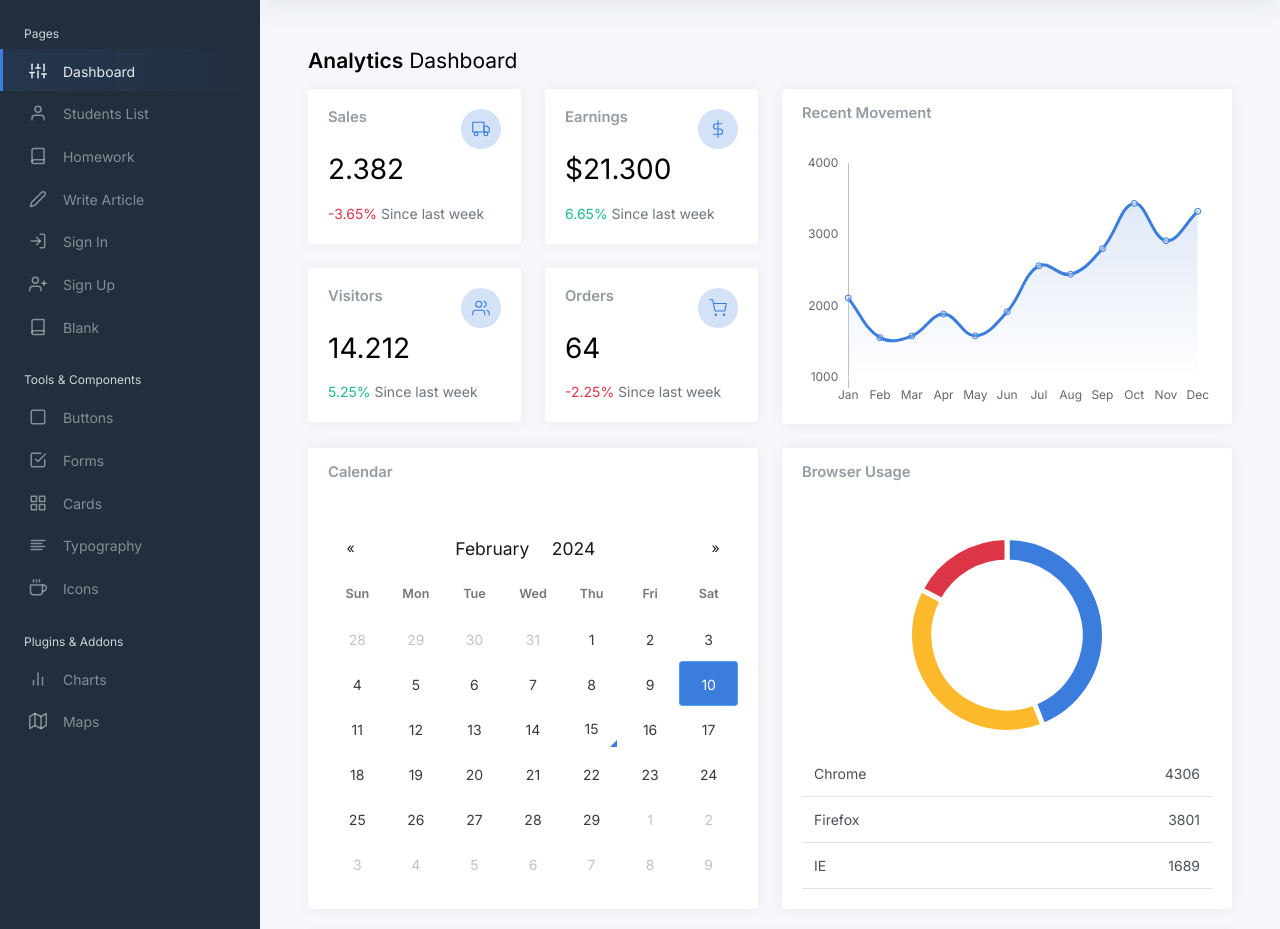
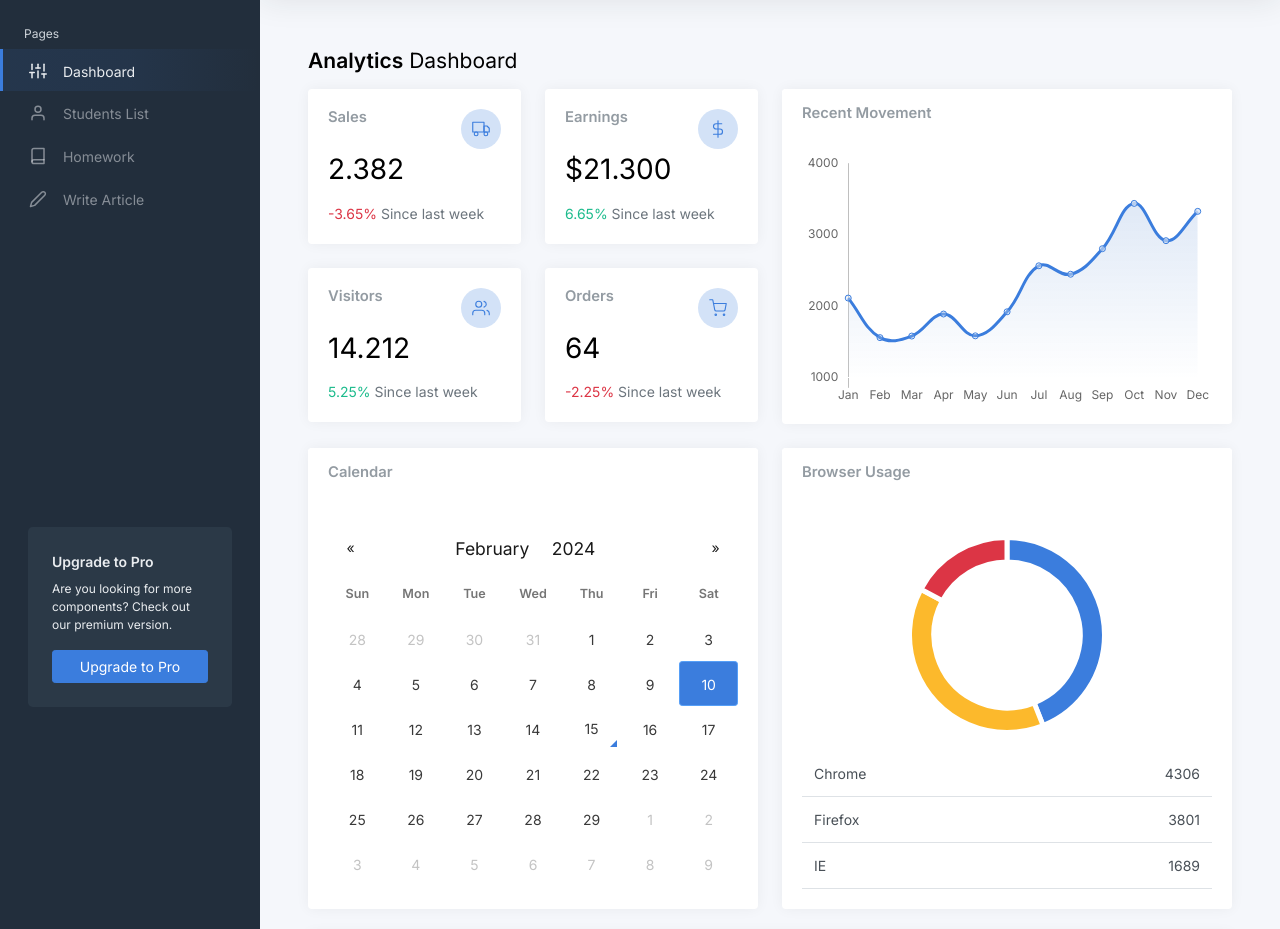
Before and after one commit to amitskasabe/ci_guruji, a CodeIgniter 4 app: the page made by app/Views/admin/static/index.php in a window 1280 px wide. Shown: the part 65-994 px from the top of the page. Run offline with PHP 8.4 and a stand-in for CodeIgniter, Linux system fonts and the light colour scheme; the template is opened without the code that fills it, so the values that code supplies are empty; some libraries are stand-ins or nearby versions.

Commit message:
dashboard modified

```diff
--- a/app/Views/admin/static/components/header.php
+++ b/app/Views/admin/static/components/header.php
@@ -64,79 +64,7 @@
             <span class="align-middle">Write Article</span>
           </a>
         </li>
-        <li class="sidebar-item">
-          <a class="sidebar-link" href="pages-sign-in.html">
-            <i class="align-middle" data-feather="log-in"></i>
-            <span class="align-middle">Sign In</span>
-          </a>
-        </li>
 
-        <li class="sidebar-item">
-          <a class="sidebar-link" href="pages-sign-up.html">
-            <i class="align-middle" data-feather="user-plus"></i>
-            <span class="align-middle">Sign Up</span>
-          </a>
-        </li>
-
-        <li class="sidebar-item">
-          <a class="sidebar-link" href="pages-blank.html">
-            <i class="align-middle" data-feather="book"></i>
-            <span class="align-middle">Blank</span>
-          </a>
-        </li>
-
-        <li class="sidebar-header">Tools & Components</li>
-
-        <li class="sidebar-item">
-          <a class="sidebar-link" href="ui-buttons.html">
-            <i class="align-middle" data-feather="square"></i>
-            <span class="align-middle">Buttons</span>
-          </a>
-        </li>
-
-        <li class="sidebar-item">
-          <a class="sidebar-link" href="ui-forms.html">
-            <i class="align-middle" data-feather="check-square"></i>
-            <span class="align-middle">Forms</span>
-          </a>
-        </li>
-
-        <li class="sidebar-item">
-          <a class="sidebar-link" href="ui-cards.html">
-            <i class="align-middle" data-feather="grid"></i>
-            <span class="align-middle">Cards</span>
-          </a>
-        </li>
-
-        <li class="sidebar-item">
-          <a class="sidebar-link" href="ui-typography.html">
-            <i class="align-middle" data-feather="align-left"></i>
-            <span class="align-middle">Typography</span>
-          </a>
-        </li>
-
-        <li class="sidebar-item">
-          <a class="sidebar-link" href="icons-feather.html">
-            <i class="align-middle" data-feather="coffee"></i>
-            <span class="align-middle">Icons</span>
-          </a>
-        </li>
-
-        <li class="sidebar-header">Plugins & Addons</li>
-
-        <li class="sidebar-item">
-          <a class="sidebar-link" href="charts-chartjs.html">
-            <i class="align-middle" data-feather="bar-chart-2"></i>
-            <span class="align-middle">Charts</span>
-          </a>
-        </li>
-
-        <li class="sidebar-item">
-          <a class="sidebar-link" href="maps-google.html">
-            <i class="align-middle" data-feather="map"></i>
-            <span class="align-middle">Maps</span>
-          </a>
-        </li>
       </ul>
 
       <div class="sidebar-cta">
```
